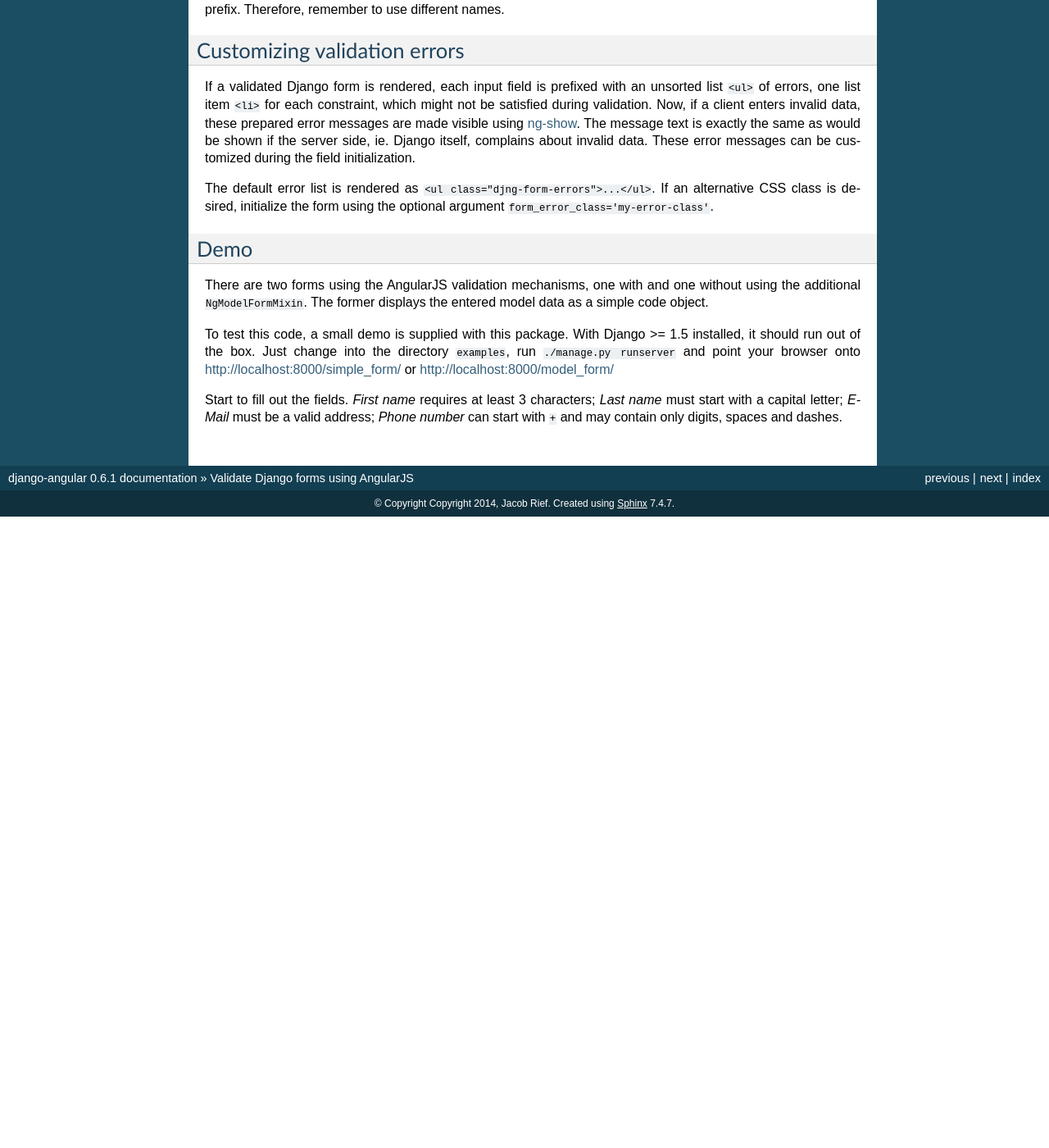
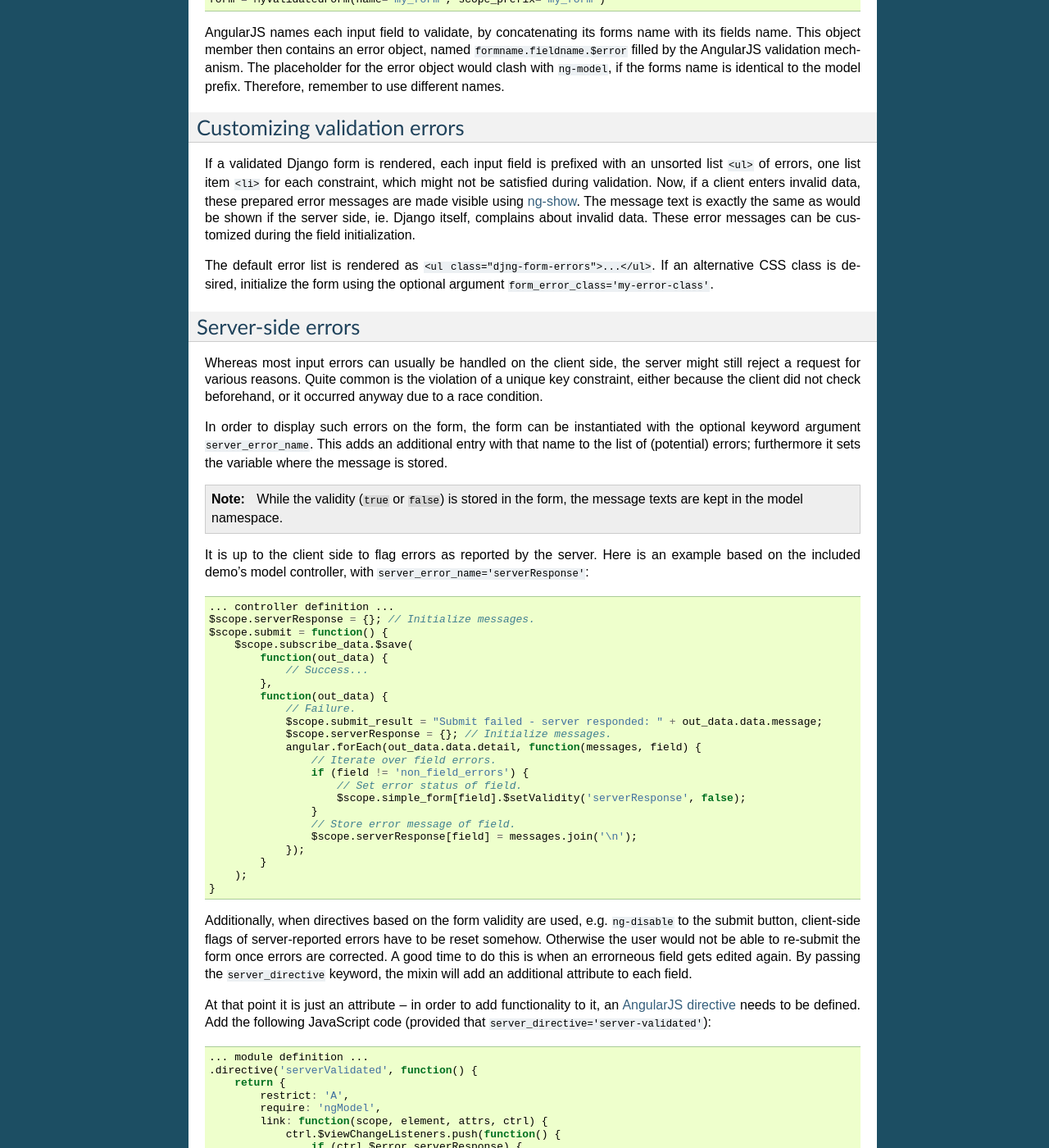
Before and after one commit to jrief/django-angular, a Sphinx documentation site: the page built from docs/angular-form-validation.rst, in a window 1280 px wide and 1400 px high, scrolled down 1604 px. Shown: the whole window at 82% size. Built offline with Sphinx 7.4.7, drawn with Linux system fonts in a browser that asks for light colours; before the commit the page ends 2234 px from its top, so only the background shows below that; some of the changed text lies outside the part shown.

Commit message:
Updated docs for validation.

```diff
--- a/docs/angular-form-validation.rst
+++ b/docs/angular-form-validation.rst
@@ -25,6 +25,11 @@ this can be achieved automatically and on the fly::
 	class MyValidatedForm(NgFormValidationMixin, forms.Form):
 	    surname = forms.CharField(label='Surname', min_length=3, max_length=20)
 	    age = forms.DecimalField(min_value=18, max_value=99)
+
+.. note:: In order to allow for later validation without the need of having two form class
+      definitions (one with and one without this mixin), the error code is only added to
+      `unbound forms`_. For `bound forms`_, the per-field error list contains *actual* errors that
+      occured during a validation, if the model instance is provided at initialization.
 
 When initializing this form, give it a name, otherwise the form's name defaults to "form". This is
 required, since the AngularJS validation code expects a named form.
@@ -100,18 +105,109 @@ The default error list is rendered as ``<ul class="djng-form-errors">...</ul>``.
 CSS class is desired, initialize the form using the optional argument
 ``form_error_class='my-error-class'``.
 
+Server-side errors
+------------------
+Whereas most input errors can usually be handled on the client side, the server might still reject a
+request for various reasons. Quite common is the violation of a unique key constraint, either
+because the client did not check beforehand, or it occurred anyway due to a race condition.
+
+In order to display such errors on the form, the form can be instantiated with the optional keyword
+argument ``server_error_name``. This adds an additional entry with that name to the list of
+(potential) errors; furthermore it sets the variable where the message is stored.
+
+.. note:: While the validity (``true`` or ``false``) is stored in the form, the message texts are
+        kept in the model namespace.
+
+It is up to the client side to flag errors as reported by the server. Here is an example based on
+the included demo's model controller, with ``server_error_name='serverResponse'``:
+
+.. code-block:: js
+
+    ... controller definition ...
+    $scope.serverResponse = {}; // Initialize messages.
+    $scope.submit = function() {
+        $scope.subscribe_data.$save(
+            function(out_data) {
+                // Success...
+            },
+            function(out_data) {
+                // Failure.
+                $scope.submit_result = "Submit failed - server responded: " + out_data.data.message;
+                $scope.serverResponse = {}; // Initialize messages.
+                angular.forEach(out_data.data.detail, function(messages, field) {
+                    // Iterate over field errors.
+                    if (field != 'non_field_errors') {
+                        // Set error status of field.
+                        $scope.simple_form[field].$setValidity('serverResponse', false);
+                    }
+                    // Store error message of field.
+                    $scope.serverResponse[field] = messages.join('\n');
+                });
+            }
+        );
+    }
+
+
+Additionally, when directives based on the form validity are used, e.g. ``ng-disable`` to the
+submit button, client-side flags of server-reported errors have to be reset somehow. Otherwise the
+user would not be able to re-submit the form once errors are corrected. A good time to do this is
+when an errorneous field gets edited again. By passing the ``server_directive`` keyword, the mixin
+will add an additional attribute to each field.
+
+At that point it is just an attribute -- in order to add functionality to it, an
+`AngularJS directive`_ needs to be defined. Add the following JavaScript code (provided that
+``server_directive='server-validated'``):
+
+.. code-block:: js
+
+    ... module definition ...
+    .directive('serverValidated', function() {
+        return {
+            restrict: 'A',
+            require: 'ngModel',
+            link: function(scope, element, attrs, ctrl) {
+                ctrl.$viewChangeListeners.push(function() {
+                    if (ctrl.$error.serverResponse) {
+                        ctrl.$setValidity('serverResponse', true);
+                    }
+                });
+            }
+        }
+    });
+
+With aforementioned examples, the form instance would be created using::
+
+   form = MyValidatedForm(name='my_form', scope_prefix='my_model',
+                          server_error_name='serverResponse', server_directive='server-validated')
+
+
 Demo
 ----
-There are two forms using the AngularJS validation mechanisms, one with and one without using the
+There are three forms using the AngularJS validation mechanisms, one with and one without using the
 additional ``NgModelFormMixin``. The former displays the entered model data as a simple code object.
+The third form shows a full working example of a form submission with a positive or negative server
+response.
 
 To test this code, a small demo is supplied with this package. With Django >= 1.5 installed, it
-should run out of the box. Just change into the directory ``examples``, run ``./manage.py runserver``
-and point your browser onto http://localhost:8000/simple_form/ or http://localhost:8000/model_form/
+should run out of the box.
+
+#. Just change into the directory ``examples``;
+#. run ``./manage.py syncdb`` (only required for the server response example);
+#. run ``./manage.py runserver``;
+#. and point your browser onto http://localhost:8000/simple_form/, http://localhost:8000/model_form/,
+    or http://localhost:8000/response_form/.
 
 Start to fill out the fields. *First name* requires at least 3 characters; *Last name* must start
 with a capital letter; *E-Mail* must be a valid address; *Phone number* can start with ``+`` and
 may contain only digits, spaces and dashes.
 
+For testing the server response, try to subscribe in two different sessions, using an identical email
+address. The first time it will be accepted (and also if you modify and re-submit the form), but in
+a second session the server will report a duplicate email address.
+
+
 .. _forms.Form: https://docs.djangoproject.com/en/dev/topics/forms/#form-objects
+.. _unbound forms: https://docs.djangoproject.com/en/stable/ref/forms/api/#ref-forms-api-bound-unbound
+.. _bound forms: https://docs.djangoproject.com/en/stable/ref/forms/api/#ref-forms-api-bound-unbound
 .. _ng-show: http://docs.angularjs.org/api/ng.directive:ngShow
+.. _AngularJS directive: http://docs.angularjs.org/guide/directive
```
